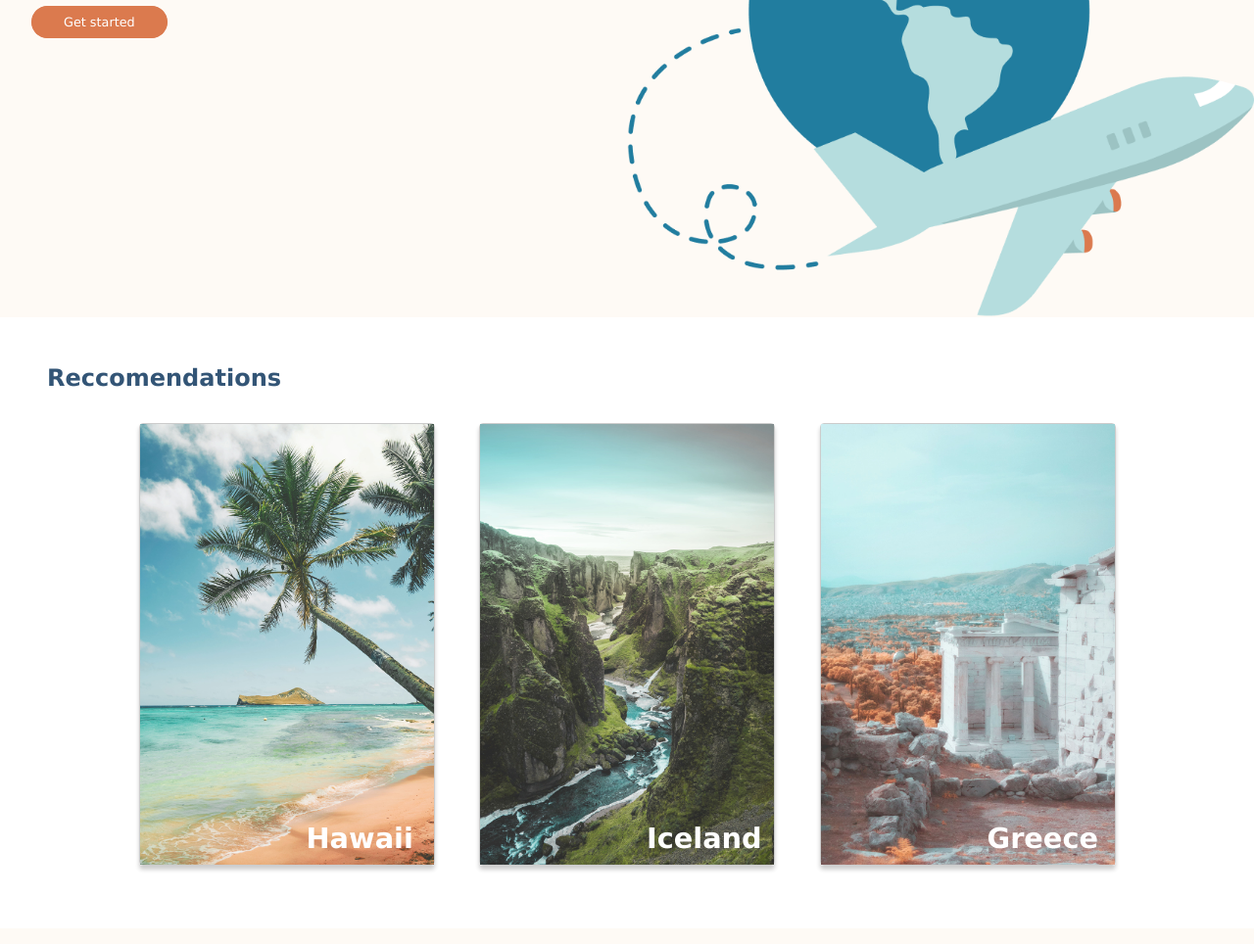
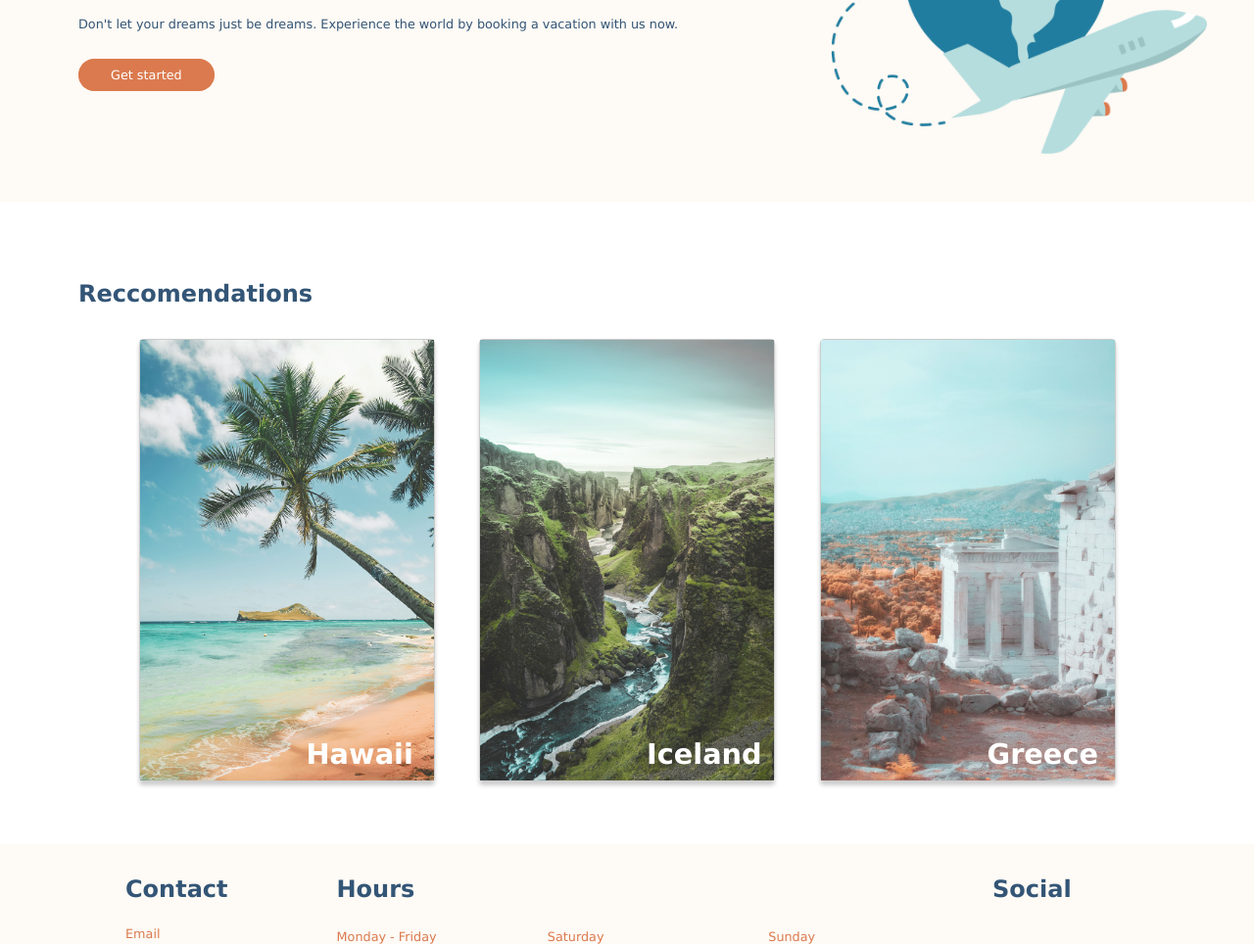
Before and after one commit to zringwood/travel-site, a plain HTML site: page index.html in a window 1280 px wide. Shown: the part 265-1229 px from the top of the page at 98% size. Drawn offline with Linux system fonts and the light colour scheme.

Commit message:
Add files via upload

```diff
--- a/css/global.css
+++ b/css/global.css
@@ -16,6 +16,7 @@
 }
 .navbar__title{
     margin-right:auto;
+    margin-left:1rem;
 }
 .navbar__list{
     list-style: none;
@@ -38,8 +39,8 @@ footer{
     display:flex;
     flex-direction: row;
     justify-content: space-between;
-    padding-left: 4rem;
-    padding-right: 4rem;
+    padding-left: 10%;
+    padding-right: 10%;
     padding-top:2rem;
     padding-bottom: 2rem;
     background-color: #FEFAF5;
--- a/css/main.css
+++ b/css/main.css
@@ -3,15 +3,15 @@ header{
     background-color: #FEFAF5;
     display:flex;
     flex-direction: row;
+    align-items: center;
 }
 .header__image{
-    width: 50%;
+    width: 30%;
     object-fit: scale-down;
-    justify-self: end;
+    padding: 3rem;
 }
 .header__text{
-    padding-left: 2rem;
-    padding-top: 3rem;
+    padding-left: 5rem;
     padding-right: 2rem;
 }
 .header__title{
@@ -37,6 +37,9 @@ main{
     padding:3rem;
 }
 /*Styling for the Cards*/
+h2{
+    margin:2rem;
+}
 .card{
     width:300px;
     height:450px;
```
